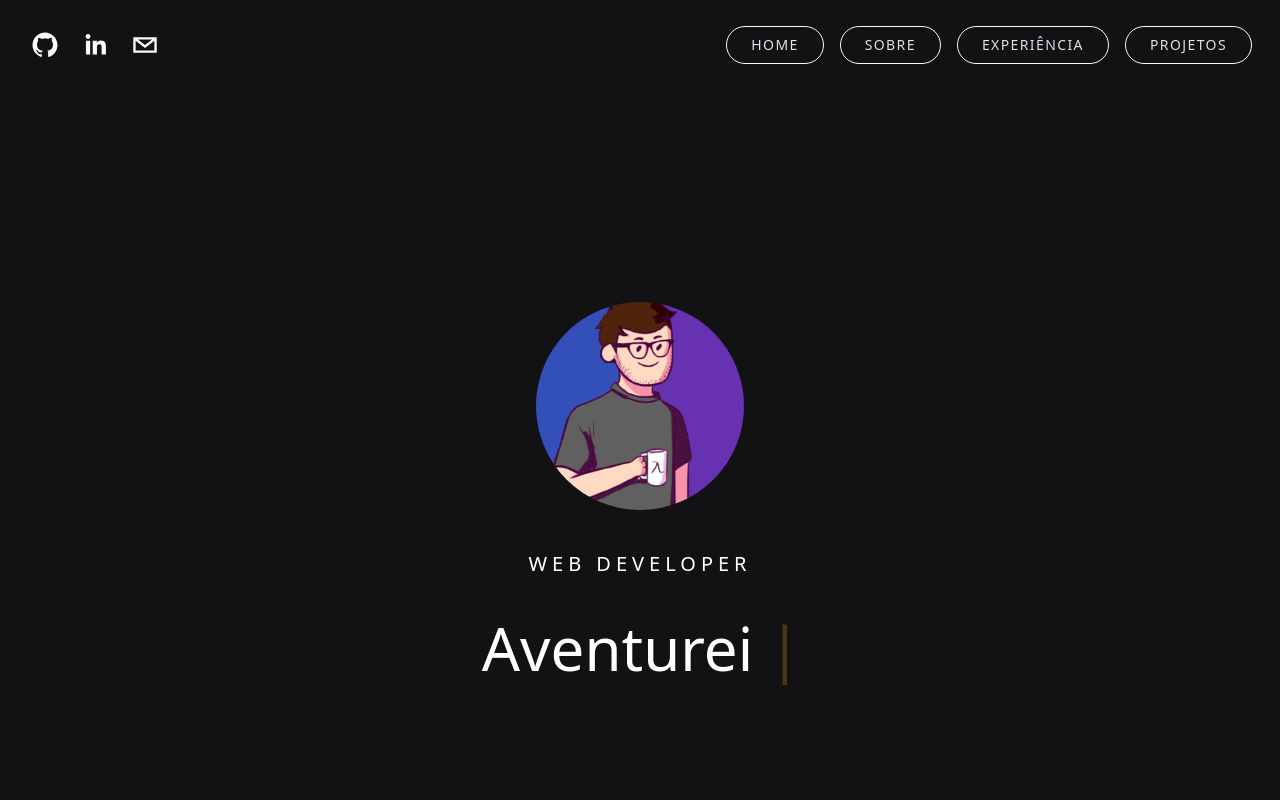
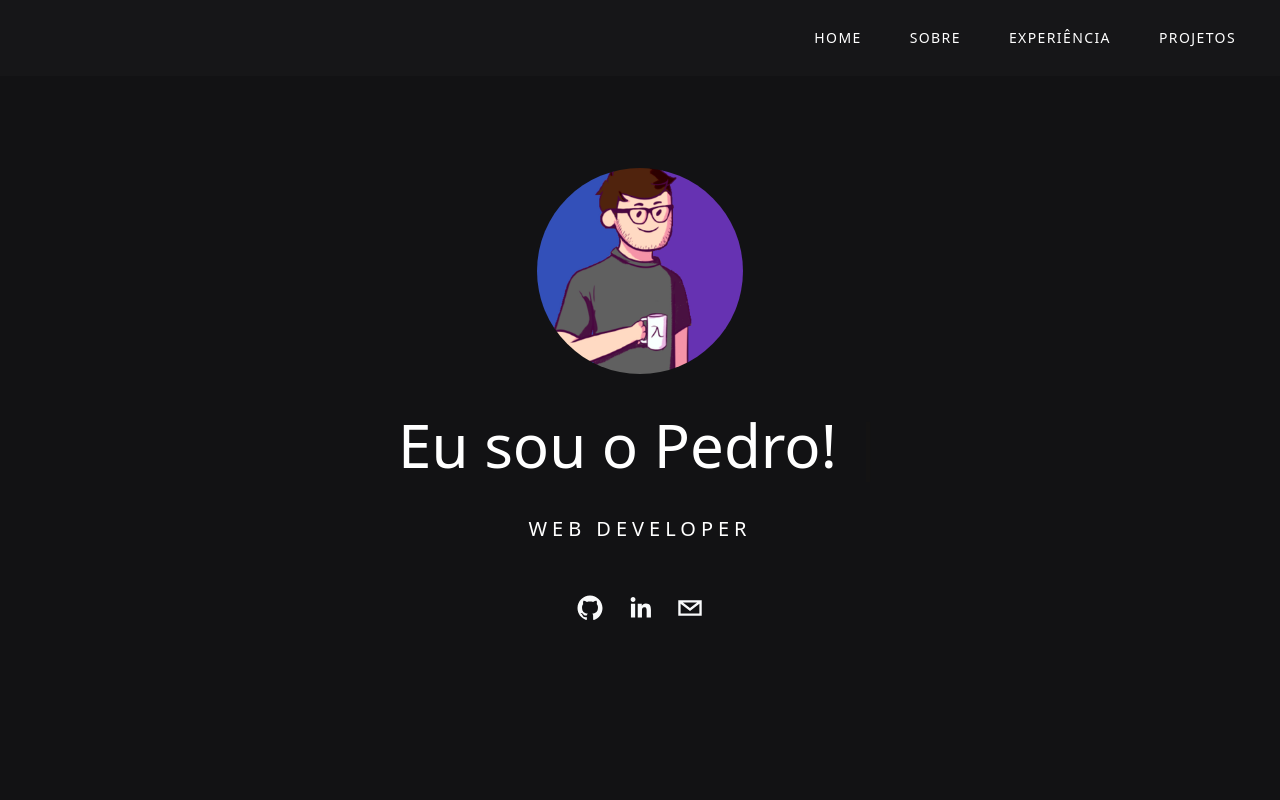
Before and after one commit to pefelippe/Portfolio, a Next.js app: page / in a window 1280 px wide. Shown: the top 800 px of the page. Built offline with nearby package versions, Linux system fonts and the light colour scheme.

Commit message:
refactor/ajustando header, hero

```diff
--- a/components/About.tsx
+++ b/components/About.tsx
@@ -7,7 +7,7 @@ type Props = {};
 function About({}: Props) {
   return (
     <div className="component-base">
-      <h3 className="absolute top-32 uppercase tracking-[20px] text-gray-500 text-2xl ">
+      <h3 className="absolute top-32 uppercase tracking-[5px] text-gray-500 text-2xl ">
         Sobre
       </h3>
       <div className="flex justify-evenly space-x-4 items-center max-sm:flex-col ">
--- a/components/Header.tsx
+++ b/components/Header.tsx
@@ -7,7 +7,7 @@ type Props = {};
 export default function Header({}: Props) {
   return (
     <>
-      <header className="flex sticky top-0 flex-items-start p-5 justify-between max-w-7xl mx-auto z-20 xl:items-center">
+      <header className="bg-[#161618] top-0 sticky flex flex-row-reverse p-5 z-20">
         <motion.div
           initial={{
             y: -100,
@@ -18,39 +18,7 @@ export default function Header({}: Props) {
             opacity: 1,
           }}
           transition={{ duration: 1.25 }}
-          className="flex flex-row items-center"
-        >
-          <SocialIcon
-            url="https://github.com/pefelippe"
-            fgColor="#f9fafb"
-            bgColor="transparent"
-          />
-
-          <SocialIcon
-            url="https://www.linkedin.com/in/pedro-felippe"
-            fgColor="#f9fafb"
-            bgColor="transparent"
-          />
-
-          <SocialIcon
-            url="#"
-            network="email"
-            fgColor="#f9fafb"
-            bgColor="transparent"
-          />
-        </motion.div>
-
-        <motion.div
-          initial={{
-            y: -100,
-            opacity: 0,
-          }}
-          animate={{
-            y: 0,
-            opacity: 1,
-          }}
-          transition={{ duration: 1.25 }}
-          className="flex flex-row items-center text-gray-100 cursor-pointer"
+          className="flex flex-row text-gray-100 cursor-pointer"
         >
           <button className="headerBtn">
             <a href="#hero"> Home </a>
--- a/components/Hero.tsx
+++ b/components/Hero.tsx
@@ -5,10 +5,12 @@ import { Typewriter, Cursor } from "react-simple-typewriter";
 import { motion } from "framer-motion";
 
 import Avatar from "../public/38574428.png";
+import { SocialIcon } from "react-social-icons";
 type Props = {};
 
 function Hero({}: Props) {
   return (
+    <>
       <motion.div
         animate={{
           scale: [0.8, 1],
@@ -16,31 +18,50 @@ function Hero({}: Props) {
         transition={{
           duration: 1.25,
         }}
-      className=" h-screen flex flex-col space-y-10 items-center justify-center text-center overflow-hidden mx-auto"
+        className="h-screen flex flex-col space-y-10 items-center justify-center text-center overflow-hidden mx-auto  m-32 z-10"
       >
         <Image
           src={Avatar}
           alt="pefelippe avatar"
-        className="object-fit relative mx-auto h-52 w-52 rounded-full "
+          className="object-fit relative mx-auto h-52 w-52 border rounded-full"
         />
-
-      <h2 className="text-xl uppercase semibold text-gray-500 tracking-[5px]">
-        Web Developer
-      </h2>
-
         <h1 className="text-6xl  max-sm:text-4xl font-scroll-px-10">
           <span className="mr-3">
             <Typewriter
-            words={["Eu sou o Pedro!", "Aventureiro em DevOps"]}
+              words={["Eu sou o Pedro!"]}
               loop={true}
-            delaySpeed={1000}
-            typeSpeed={70}
-            deleteSpeed={50}
+              delaySpeed={2000}
+              typeSpeed={75}
+              deleteSpeed={75}
             />
           </span>
           <Cursor cursorColor="#F7AB0A" />
         </h1>
+        <h2 className="text-xl uppercase semibold text-gray-500 tracking-[5px]">
+          Web Developer
+        </h2>
+        <div className="flex flex-row items-center text-gray-100 cursor-pointer">
+          <SocialIcon
+            url="https://github.com/pefelippe"
+            fgColor="#f9fafb"
+            bgColor="transparent"
+          />
+
+          <SocialIcon
+            url="https://www.linkedin.com/in/pedro-felippe"
+            fgColor="#f9fafb"
+            bgColor="transparent"
+          />
+
+          <SocialIcon
+            url="#"
+            network="email"
+            fgColor="#f9fafb"
+            bgColor="transparent"
+          />
+        </div>
       </motion.div>
+    </>
   );
 }
 
--- a/pages/index.tsx
+++ b/pages/index.tsx
@@ -8,7 +8,7 @@ import Experience from "../components/Experience";
 
 export default function Home() {
   return (
-    <div className="bg-[#121214] text-white h-screen snap-y snap-mandatory overflow-scroll z-0 min-w-400 min-h-min scroll-smooth ">
+    <div className="bg-[#121214] text-white h-screen snap-y snap-mandatory overflow-scroll z-0 min-w-300 scroll-smooth ">
       <Head>
         <title>pefelippe.dev - 🚧 under construction 🚧 </title>
         <meta name="description" content="Pefelippe Portfolio" />
--- a/styles/globals.css
+++ b/styles/globals.css
@@ -5,9 +5,10 @@
 @layer components {
   .headerBtn {
     @apply px-6 py-2
-    mx-2
-    border border-[#f8f8f2] rounded-full
-    uppercase text-sm
+    text-white
+    text-sm
+     border-[#f8f8f2] rounded-full
+    uppercase
     tracking-widest transition-all
     hover:border-gray-300
     hover:text-gray-300;
```
Lines whose indentation alone changed are shown as unchanged.
